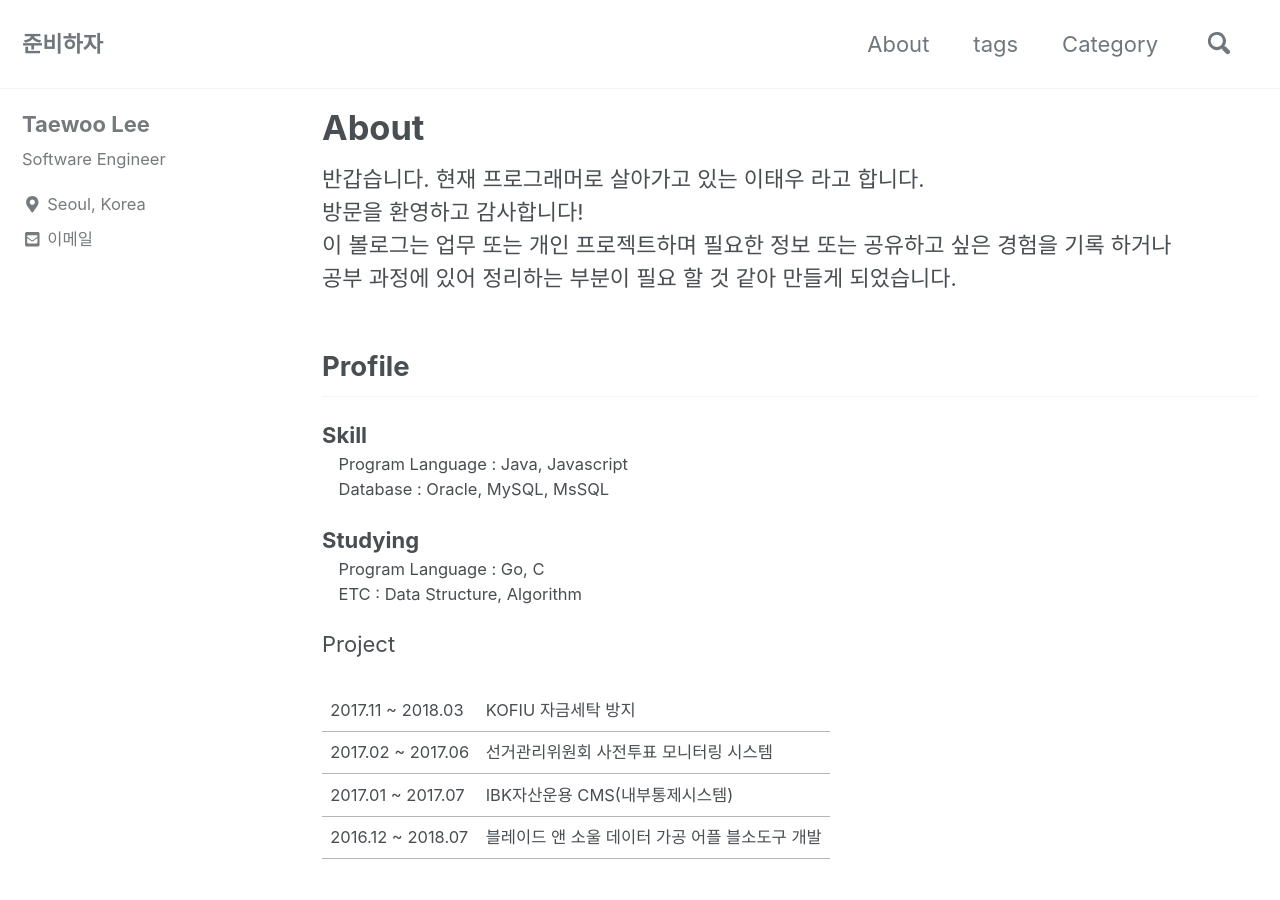
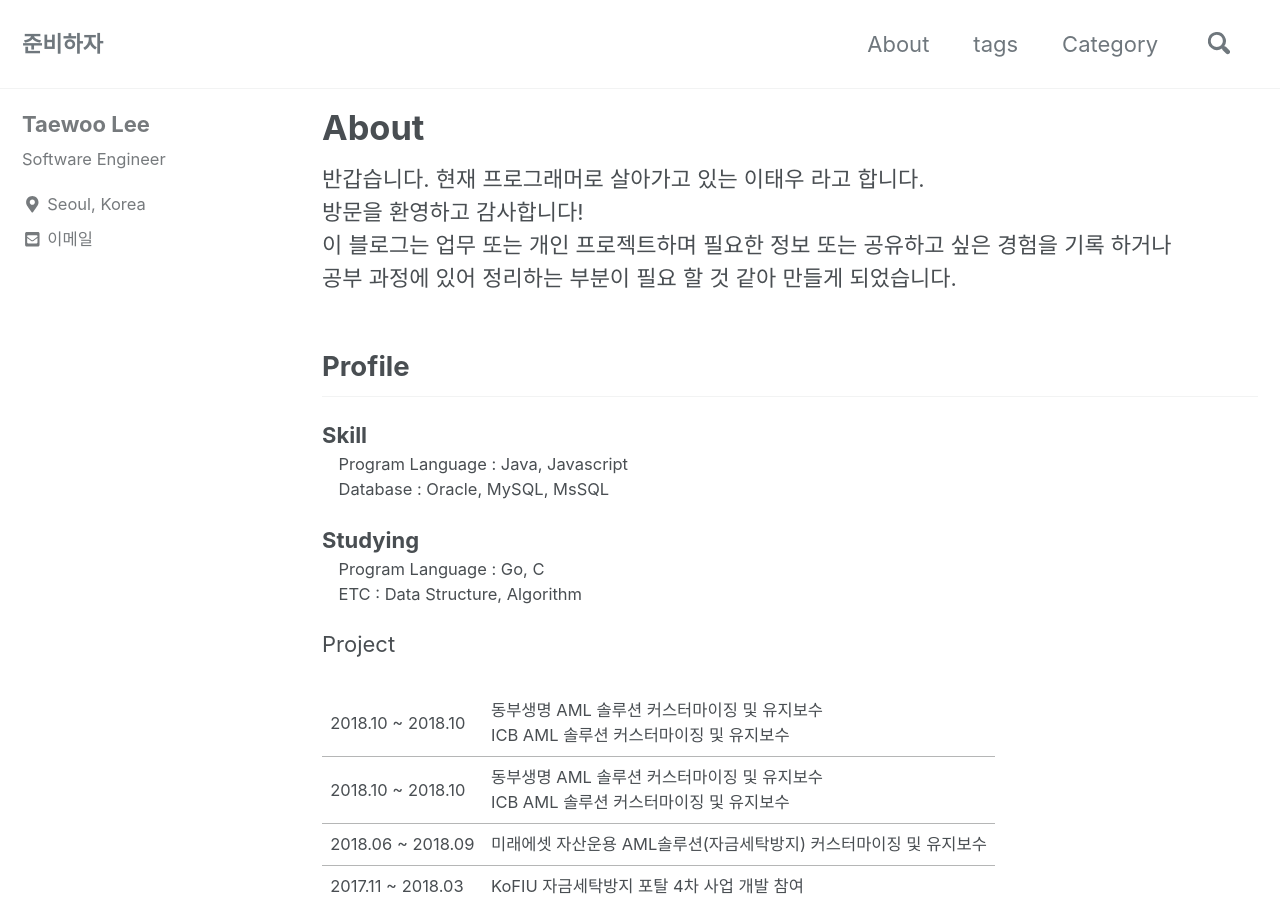
Before and after one commit to lteawoo/lteawoo.github.io, a Jekyll site: the page built from _pages/about.md, in a window 1280 px wide and 900 px high. Built offline with Jekyll 4.4.1, drawn with Linux system fonts in a browser that asks for light colours; cached includes are drawn as plain includes.

Commit message:
update about page

```diff
--- a/_pages/about.md
+++ b/_pages/about.md
@@ -8,7 +8,7 @@ toc: false
 ---
 반갑습니다. 현재 프로그래머로 살아가고 있는 이태우 라고 합니다.<br />
 방문을 환영하고 감사합니다!<br />
-이 볼로그는 업무 또는 개인 프로젝트하며 필요한 정보 또는 공유하고 싶은 경험을 기록 하거나<br />
+이 블로그는 업무 또는 개인 프로젝트하며 필요한 정보 또는 공유하고 싶은 경험을 기록 하거나<br />
 공부 과정에 있어 정리하는 부분이 필요 할 것 같아 만들게 되었습니다.
 
 ## Profile
@@ -23,8 +23,24 @@ Studying
 Project
 <table>
 	<tr>
+		<td>2018.10 ~ 2018.10</td>
+		<td>동부생명 AML 솔루션 커스터마이징 및 유지보수<br />
+			ICB AML 솔루션 커스터마이징 및 유지보수
+		</td>
+	</tr>
+	<tr>
+		<td>2018.10 ~ 2018.10</td>
+		<td>동부생명 AML 솔루션 커스터마이징 및 유지보수<br />
+			ICB AML 솔루션 커스터마이징 및 유지보수
+		</td>
+	</tr>
+	<tr>
+		<td>2018.06 ~ 2018.09</td>
+		<td>미래에셋 자산운용 AML솔루션(자금세탁방지) 커스터마이징 및 유지보수</td>
+	</tr>
+	<tr>
 		<td>2017.11 ~ 2018.03</td>
-		<td>KOFIU 자금세탁 방지</td>
+		<td>KoFIU 자금세탁방지 포탈 4차 사업 개발 참여</td>
 	</tr>
 	<tr>
 		<td>2017.02 ~ 2017.06</td>
```
